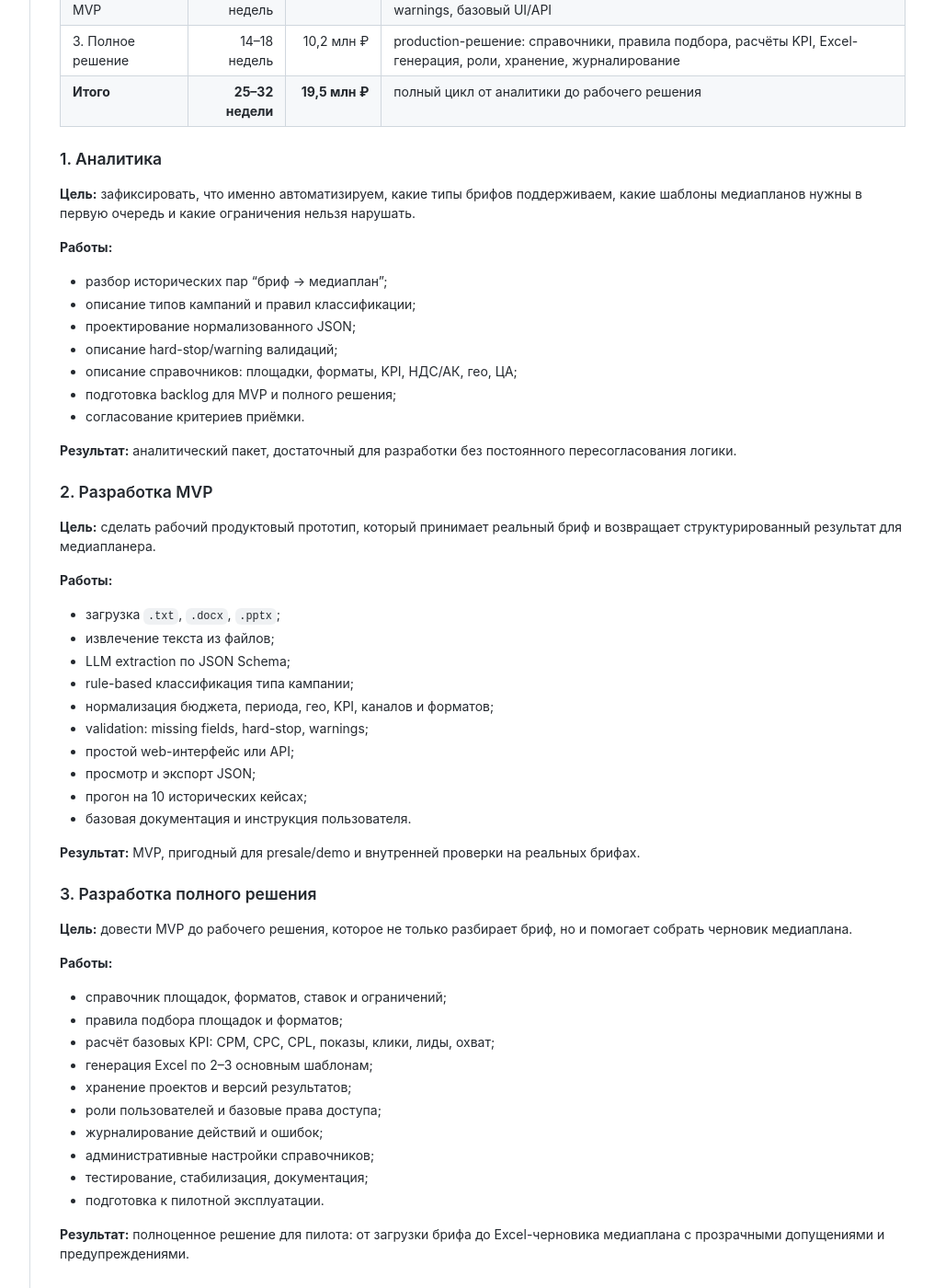
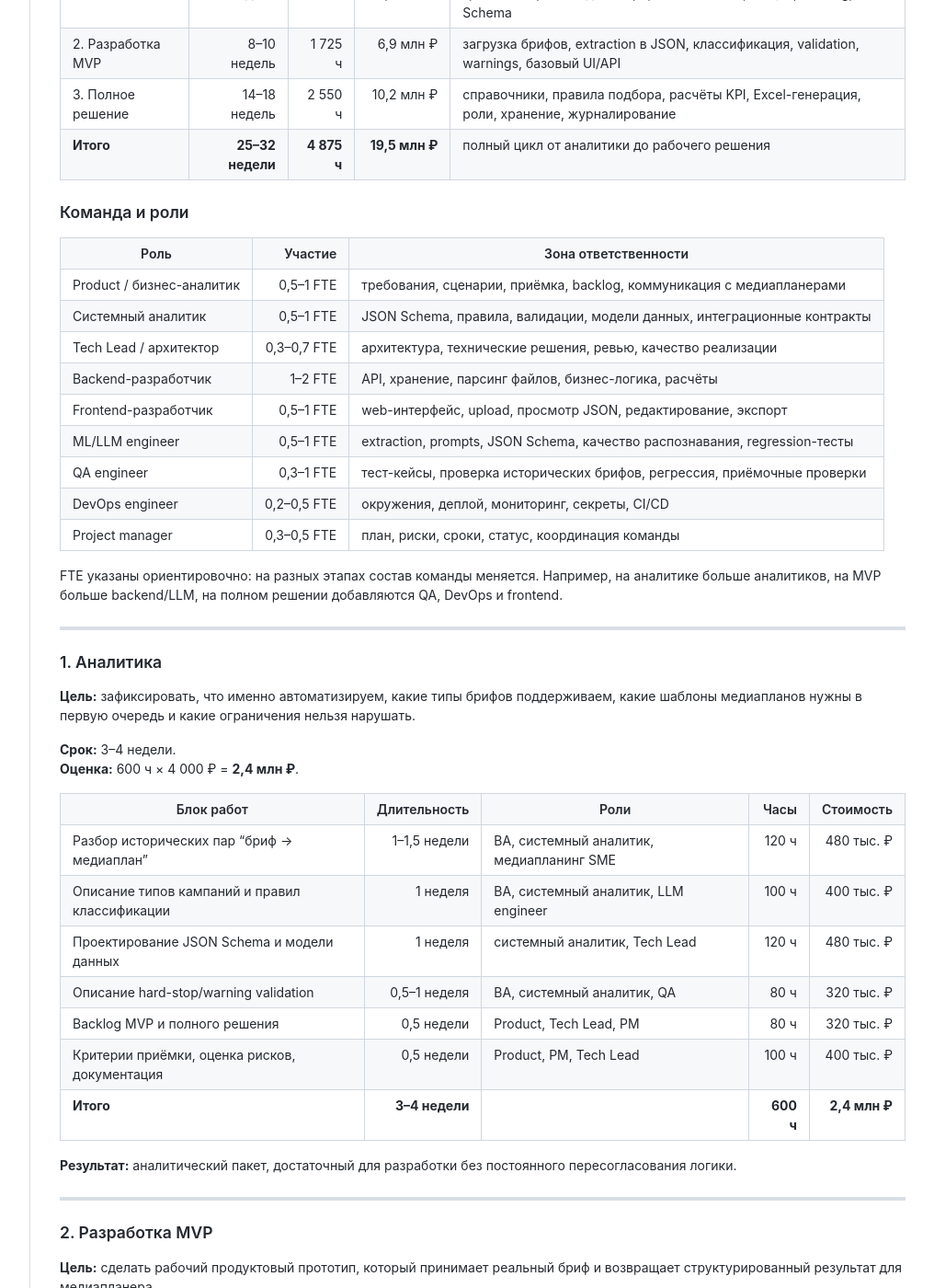
Before and after one commit to svoronkov-les13/media-rules-mono, a Jekyll site: the page built from index.md, in a window 1280 px wide and 1400 px high, scrolled down 3986 px. Shown: the whole window at 92% size, without its empty margins (221-1237 px from the left). Built offline with Jekyll 4.4.1, drawn with Linux system fonts in a browser that asks for light colours; some of the changed text lies outside the part shown.

Commit message:
docs: add role-based cost breakdown

```diff
--- a/index.md
+++ b/index.md
@@ -164,67 +164,101 @@ title: Разбор БРИФ → МЕДИАПЛАН
 
 Оценка разделена на три самостоятельных этапа. Каждый этап можно запускать отдельно, с отдельной приёмкой результата.
 
-| Этап | Срок | Стоимость | Результат |
-|---|---:|---:|---|
-| 1. Аналитика | 3–4 недели | 2,4 млн ₽ | требования, схема данных, правила классификации, backlog, прототип JSON Schema |
-| 2. Разработка MVP | 8–10 недель | 6,9 млн ₽ | рабочий MVP: загрузка брифов, extraction в JSON, классификация, validation, warnings, базовый UI/API |
-| 3. Полное решение | 14–18 недель | 10,2 млн ₽ | production-решение: справочники, правила подбора, расчёты KPI, Excel-генерация, роли, хранение, журналирование |
-| **Итого** | **25–32 недели** | **19,5 млн ₽** | полный цикл от аналитики до рабочего решения |
+Базовая расчётная ставка: **4 000 ₽/час**. В ставку заложены разработка, аналитика, управление, тестирование, DevOps, документация и проектные риски.
+
+| Этап | Срок | Часы | Стоимость | Результат |
+|---|---:|---:|---:|---|
+| 1. Аналитика | 3–4 недели | 600 ч | 2,4 млн ₽ | требования, схема данных, правила классификации, backlog, JSON Schema |
+| 2. Разработка MVP | 8–10 недель | 1 725 ч | 6,9 млн ₽ | загрузка брифов, extraction в JSON, классификация, validation, warnings, базовый UI/API |
+| 3. Полное решение | 14–18 недель | 2 550 ч | 10,2 млн ₽ | справочники, правила подбора, расчёты KPI, Excel-генерация, роли, хранение, журналирование |
+| **Итого** | **25–32 недели** | **4 875 ч** | **19,5 млн ₽** | полный цикл от аналитики до рабочего решения |
+
+### Команда и роли
+
+| Роль | Участие | Зона ответственности |
+|---|---:|---|
+| Product / бизнес-аналитик | 0,5–1 FTE | требования, сценарии, приёмка, backlog, коммуникация с медиапланерами |
+| Системный аналитик | 0,5–1 FTE | JSON Schema, правила, валидации, модели данных, интеграционные контракты |
+| Tech Lead / архитектор | 0,3–0,7 FTE | архитектура, технические решения, ревью, качество реализации |
+| Backend-разработчик | 1–2 FTE | API, хранение, парсинг файлов, бизнес-логика, расчёты |
+| Frontend-разработчик | 0,5–1 FTE | web-интерфейс, upload, просмотр JSON, редактирование, экспорт |
+| ML/LLM engineer | 0,5–1 FTE | extraction, prompts, JSON Schema, качество распознавания, regression-тесты |
+| QA engineer | 0,3–1 FTE | тест-кейсы, проверка исторических брифов, регрессия, приёмочные проверки |
+| DevOps engineer | 0,2–0,5 FTE | окружения, деплой, мониторинг, секреты, CI/CD |
+| Project manager | 0,3–0,5 FTE | план, риски, сроки, статус, координация команды |
+
+FTE указаны ориентировочно: на разных этапах состав команды меняется. Например, на аналитике больше аналитиков, на MVP больше backend/LLM, на полном решении добавляются QA, DevOps и frontend.
+
+---
 
 ### 1. Аналитика
 
 **Цель:** зафиксировать, что именно автоматизируем, какие типы брифов поддерживаем, какие шаблоны медиапланов нужны в первую очередь и какие ограничения нельзя нарушать.
 
-**Работы:**
+**Срок:** 3–4 недели.
+**Оценка:** 600 ч × 4 000 ₽ = **2,4 млн ₽**.
 
-- разбор исторических пар “бриф → медиаплан”;
-- описание типов кампаний и правил классификации;
-- проектирование нормализованного JSON;
-- описание hard-stop/warning валидаций;
-- описание справочников: площадки, форматы, KPI, НДС/АК, гео, ЦА;
-- подготовка backlog для MVP и полного решения;
-- согласование критериев приёмки.
+| Блок работ | Длительность | Роли | Часы | Стоимость |
+|---|---:|---|---:|---:|
+| Разбор исторических пар “бриф → медиаплан” | 1–1,5 недели | BA, системный аналитик, медиапланинг SME | 120 ч | 480 тыс. ₽ |
+| Описание типов кампаний и правил классификации | 1 неделя | BA, системный аналитик, LLM engineer | 100 ч | 400 тыс. ₽ |
+| Проектирование JSON Schema и модели данных | 1 неделя | системный аналитик, Tech Lead | 120 ч | 480 тыс. ₽ |
+| Описание hard-stop/warning validation | 0,5–1 неделя | BA, системный аналитик, QA | 80 ч | 320 тыс. ₽ |
+| Backlog MVP и полного решения | 0,5 недели | Product, Tech Lead, PM | 80 ч | 320 тыс. ₽ |
+| Критерии приёмки, оценка рисков, документация | 0,5 недели | Product, PM, Tech Lead | 100 ч | 400 тыс. ₽ |
+| **Итого** | **3–4 недели** |  | **600 ч** | **2,4 млн ₽** |
 
 **Результат:** аналитический пакет, достаточный для разработки без постоянного пересогласования логики.
+
+---
 
 ### 2. Разработка MVP
 
 **Цель:** сделать рабочий продуктовый прототип, который принимает реальный бриф и возвращает структурированный результат для медиапланера.
 
-**Работы:**
+**Срок:** 8–10 недель.
+**Оценка:** 1 725 ч × 4 000 ₽ = **6,9 млн ₽**.
 
-- загрузка `.txt`, `.docx`, `.pptx`;
-- извлечение текста из файлов;
-- LLM extraction по JSON Schema;
-- rule-based классификация типа кампании;
-- нормализация бюджета, периода, гео, KPI, каналов и форматов;
-- validation: missing fields, hard-stop, warnings;
-- простой web-интерфейс или API;
-- просмотр и экспорт JSON;
-- прогон на 10 исторических кейсах;
-- базовая документация и инструкция пользователя.
+| Блок работ | Длительность | Роли | Часы | Стоимость |
+|---|---:|---|---:|---:|
+| Архитектура MVP, репозиторий, окружения, CI/CD | 1 неделя | Tech Lead, Backend, DevOps | 160 ч | 640 тыс. ₽ |
+| Парсинг `.txt`, `.docx`, `.pptx` в текст | 1–1,5 недели | Backend, QA | 180 ч | 720 тыс. ₽ |
+| LLM extraction по JSON Schema | 2 недели | LLM engineer, Backend, системный аналитик | 320 ч | 1,28 млн ₽ |
+| Rule classifier: HR, CPL, context, OLV, influencer, retail, multi-object | 1,5–2 недели | Backend, LLM engineer, BA | 260 ч | 1,04 млн ₽ |
+| Validator: missing fields, hard-stop, warnings | 1 неделя | Backend, системный аналитик, QA | 180 ч | 720 тыс. ₽ |
+| Базовый web UI/API: upload, просмотр JSON, экспорт | 2 недели | Frontend, Backend | 300 ч | 1,2 млн ₽ |
+| Прогон на 10 исторических брифах и regression checks | 1 неделя | QA, BA, LLM engineer | 160 ч | 640 тыс. ₽ |
+| Документация, demo-сценарий, стабилизация | 0,5–1 неделя | PM, QA, Tech Lead, BA | 165 ч | 660 тыс. ₽ |
+| **Итого** | **8–10 недель** |  | **1 725 ч** | **6,9 млн ₽** |
 
 **Результат:** MVP, пригодный для presale/demo и внутренней проверки на реальных брифах.
+
+---
 
 ### 3. Разработка полного решения
 
 **Цель:** довести MVP до рабочего решения, которое не только разбирает бриф, но и помогает собрать черновик медиаплана.
 
-**Работы:**
+**Срок:** 14–18 недель.
+**Оценка:** 2 550 ч × 4 000 ₽ = **10,2 млн ₽**.
 
-- справочник площадок, форматов, ставок и ограничений;
-- правила подбора площадок и форматов;
-- расчёт базовых KPI: CPM, CPC, CPL, показы, клики, лиды, охват;
-- генерация Excel по 2–3 основным шаблонам;
-- хранение проектов и версий результатов;
-- роли пользователей и базовые права доступа;
-- журналирование действий и ошибок;
-- административные настройки справочников;
-- тестирование, стабилизация, документация;
-- подготовка к пилотной эксплуатации.
+| Блок работ | Длительность | Роли | Часы | Стоимость |
+|---|---:|---|---:|---:|
+| Справочники площадок, форматов, ставок, ограничений | 2–3 недели | Backend, системный аналитик, BA | 360 ч | 1,44 млн ₽ |
+| Правила подбора площадок и форматов | 2 недели | Backend, LLM engineer, медиапланинг SME | 320 ч | 1,28 млн ₽ |
+| Расчёт KPI: CPM, CPC, CPL, показы, клики, лиды, охват | 2 недели | Backend, системный аналитик, QA | 300 ч | 1,2 млн ₽ |
+| Генерация Excel по 2–3 основным шаблонам | 2–3 недели | Backend, QA, BA | 360 ч | 1,44 млн ₽ |
+| Хранение проектов, версий результатов и история изменений | 1,5–2 недели | Backend, Frontend | 280 ч | 1,12 млн ₽ |
+| Пользователи, роли, базовые права доступа | 1 неделя | Backend, Frontend, DevOps | 180 ч | 720 тыс. ₽ |
+| Административный интерфейс для справочников | 1,5–2 недели | Frontend, Backend | 260 ч | 1,04 млн ₽ |
+| Журналирование, мониторинг, эксплуатационные настройки | 1 неделя | DevOps, Backend | 170 ч | 680 тыс. ₽ |
+| Полное тестирование, стабилизация, пилотная документация | 2 недели | QA, PM, Tech Lead, BA | 320 ч | 1,28 млн ₽ |
+| **Итого** | **14–18 недель** |  | **2 550 ч** | **10,2 млн ₽** |
 
 **Результат:** полноценное решение для пилота: от загрузки брифа до Excel-черновика медиаплана с прозрачными допущениями и предупреждениями.
 
+---
+
 ### Коммерческая логика
 
-Бюджет полного цикла — **19,5 млн ₽**. Это оставляет запас до 20 млн ₽ и снижает риск недооценки: аналитика закрывает неопределённость, MVP быстро даёт проверяемый результат, полный этап добавляет расчёты, справочники и production-качество.
+Бюджет полного цикла — **19,5 млн ₽**. Он считается по единой ставке **4 000 ₽/час** и суммарной трудоёмкости **4 875 часов**. Это оставляет запас до 20 млн ₽ и снижает риск недооценки: аналитика закрывает неопределённость, MVP быстро даёт проверяемый результат, полный этап добавляет расчёты, справочники и production-качество.
```
Also changed, not shown: 1 other file.
